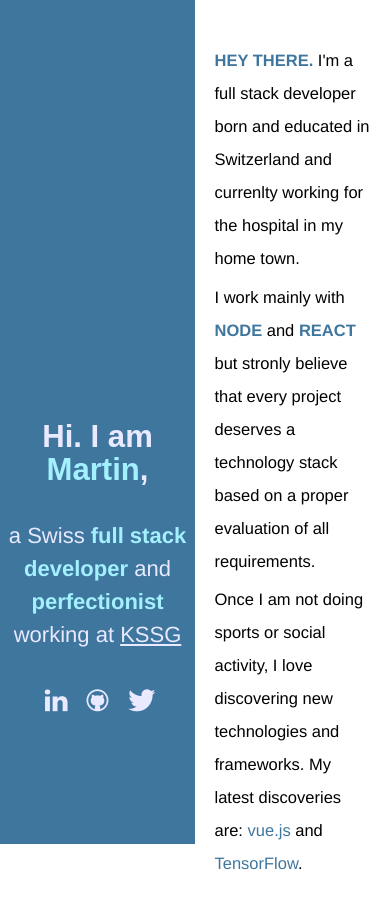
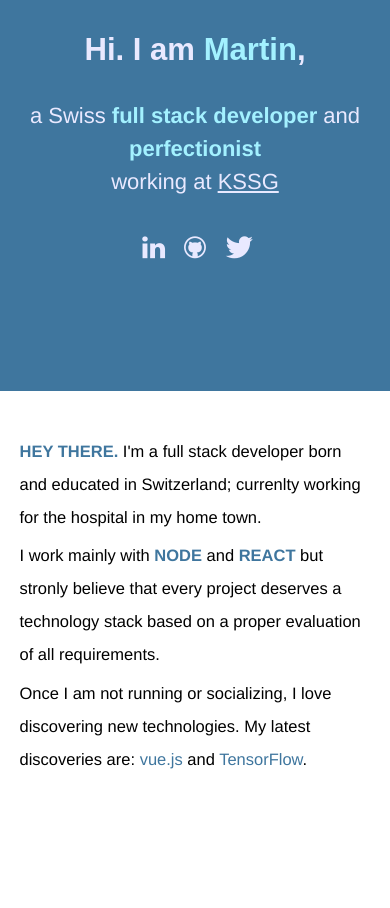
Before and after one commit to eigenmannmartin/eigenmannmartin.ch, a Nuxt app: page / in a window 390 px wide. Shown: the top 908 px of the page. After the commit the page ends 844 px from the top, so only its background shows below. Built offline with nearby package versions, Linux system fonts and the light colour scheme.

Commit message:
Improve mobile view - adding brakepoints and rewriting text

```diff
--- a/components/Left.vue
+++ b/components/Left.vue
@@ -35,6 +35,9 @@
 
   /* Font coloring */
   color: #E9E9FF;
+
+  /* Spacint for text wrap */
+  padding: 0 1rem 0;
 }
 
 .accent {
--- a/components/Right.vue
+++ b/components/Right.vue
@@ -3,7 +3,7 @@
     <section>
       <p>
         <span class="accent">Hey there.</span>
-        I'm a full stack developer born and educated in Switzerland and currenlty working for the hospital in my home town.
+        I'm a full stack developer born and educated in Switzerland; currenlty working for the hospital in my home town.
       </p>
       <p>
         I work mainly with
@@ -11,7 +11,7 @@
         but stronly believe that every project deserves a technology stack based on a proper evaluation of all requirements.
       </p>
       <p>
-        Once I am not doing sports or social activity, I love discovering new technologies and frameworks.
+        Once I am not running or socializing, I love discovering new technologies.
         My latest discoveries are:
         <span class="light-accent">vue.js</span> and <span class="light-accent">TensorFlow</span>.
       </p>
--- a/package.json
+++ b/package.json
@@ -6,12 +6,14 @@
   "private": true,
   "dependencies": {
     "normalize.css": "^7.0.0",
-    "nuxt": "latest"
+    "nuxt": "latest",
+    "surge": "^0.19.0"
   },
   "scripts": {
     "dev": "nuxt",
     "build": "nuxt build",
     "start": "nuxt start",
+    "deploy": "yarn run generate && surge dist/ --domain eigenmannmartin.ch",
     "generate": "nuxt generate",
     "lint": "eslint --ext .js,.vue --ignore-path .gitignore .",
     "precommit": "npm run lint"
--- a/pages/index.vue
+++ b/pages/index.vue
@@ -22,32 +22,40 @@ export default {
 </script>
 
 <style>
+@media screen and (min-width: 600px) {
+  .block-left {
+    /* Positioning */
+    position: fixed;
+    left: 0;
+
+    /* Sizing (fixed height) */
+    height: 100%;
+    width: 50%;
+  }
+
+  .block-right {
+    /* Positioning */
+    position: absolute;
+    right: 0;
+
+    /* Sizing */
+    width: 50%;
+  }
+}
+
 .container {
   /* Fill entire screen */
   min-height: 100vh;
 }
 
 .block-left {
-  /* Positioning */
-  position: fixed;
-  left: 0;
-
-  /* Sizing (fixed height) */
-  height: 100%;
-  width: 50%;
-
   /* Background */
   background-color: #3F769E;
 }
 
 .block-right {
-  /* Positioning */
-  position: absolute;
-  right: 0;
-
   /* Sizing */
   min-height: 100%;
   height: auto;
-  width: 50%;
 }
 </style>
```
Also changed, not shown: 1 other file (tests, documents, lock files or other folders).
